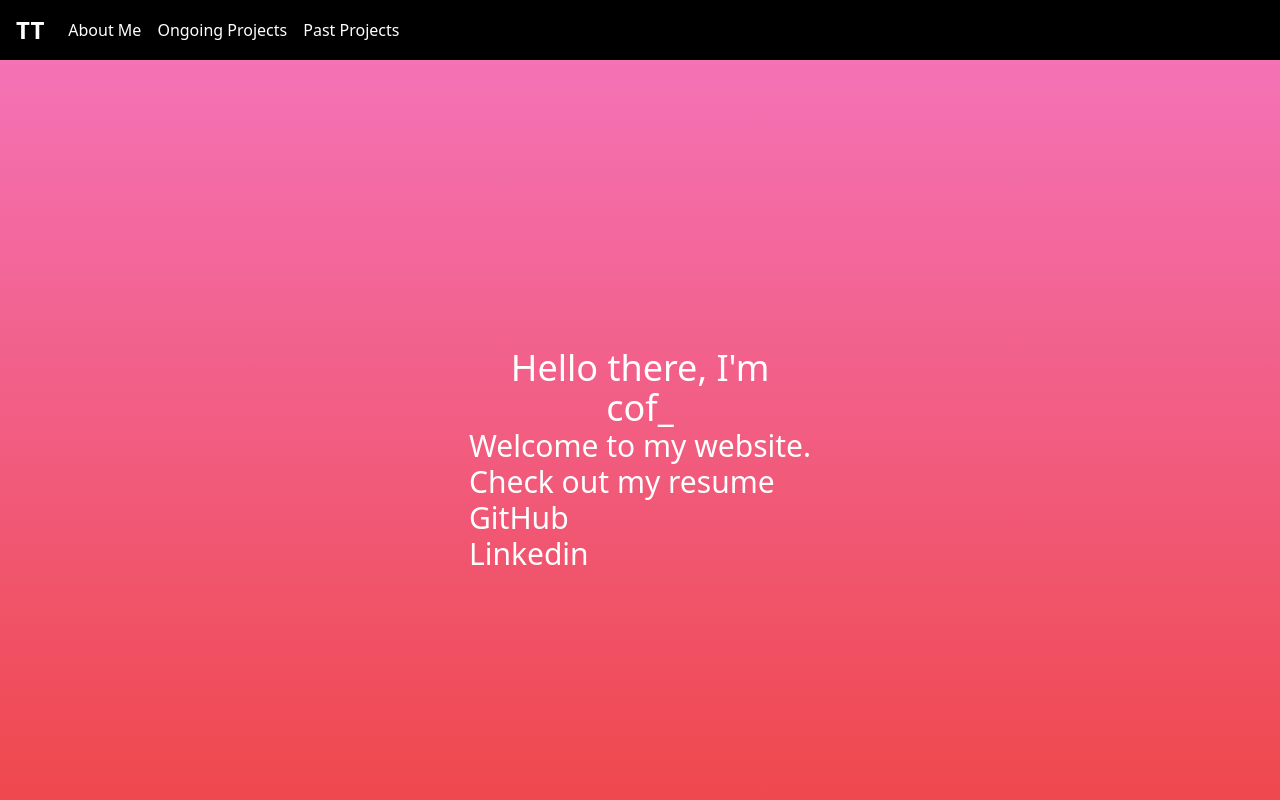
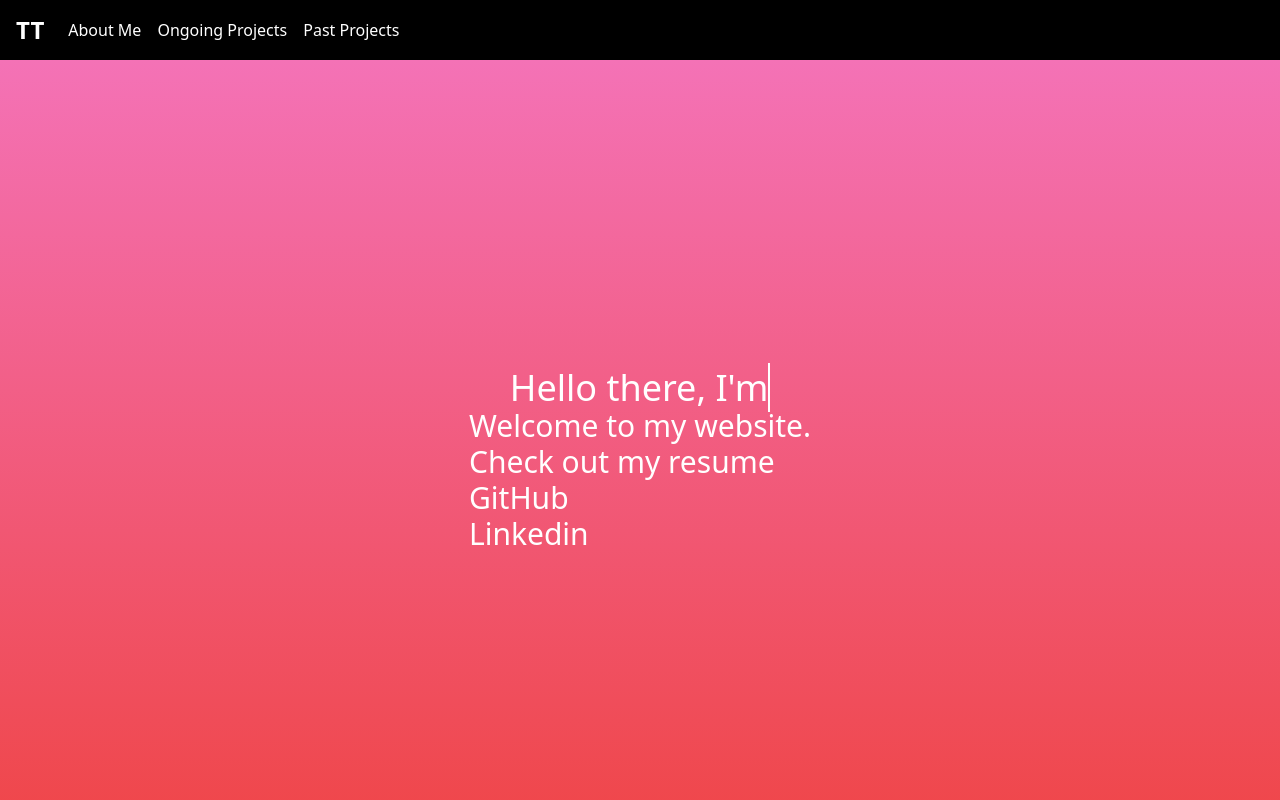
Before and after one commit to tuanmtran/react-portfolio, a React (Create React App) app in the folder react-portfolio/: page / in a window 1280 px wide. Shown: the top 800 px of the page. Built offline with nearby package versions, Linux system fonts and the light colour scheme.

Commit message:
Update Typer code

```diff
--- a/react-portfolio/src/components/Hero.js
+++ b/react-portfolio/src/components/Hero.js
@@ -1,20 +1,23 @@
 import React from "react"
-import CommandLineBox from "./Typer";
 
 class HeroSection extends React.Component {
   render() {
     return (
 
       <div class="font-sans text-4xl h-screen overflow-hidden relative flex flex-col justify-center items-center bg-gradient-to-t from-red-500 to-pink-400 text-white font-exo p-8">
-        <p class = ""> Hello there, I'm
+        <p class="Whitespace-pre"> Hello there, I'm
+          <a href="" class="typewrite" data-period="1000" data-type='[ " Tuan", " Tony", " excited to work with you!", " coffee dependent", " a non-stack dev"]'>
+              <span class="wrap"></span>
+          </a>
+
         </p>
-        <CommandLineBox></CommandLineBox>
-        <p class="flex flex-col text-3xl"> Welcome to my website.
-        <a class="text-3xl resume" href="">Check out my resume</a>
-        <a class="text-3xl Links" href="https://github.com/tuanmtran"> GitHub </a>
-        <a class="text-3xl Links" href="https://www.linkedin.com/in/tuan-m-tran/"> Linkedin</a>
-        </p>
-
+        <div>
+          <p class="flex flex-col text-3xl"> Welcome to my website.
+            <a class="text-3xl resume" href="">Check out my resume</a>
+            <a class="text-3xl Links" href="https://github.com/tuanmtran"> GitHub </a>
+            <a class="text-3xl Links" href="https://www.linkedin.com/in/tuan-m-tran/"> Linkedin</a>
+          </p>
+        </div>
       </div>
     )
   }
@@ -23,7 +26,7 @@ var TxtType = function (el, toRotate, period) {
   this.toRotate = toRotate;
   this.el = el;
   this.loopNum = 0;
-  this.period = parseInt(period, 10) || 2000;
+  this.period = parseInt(period, 10) || 1000;
   this.txt = '';
   this.tick();
   this.isDeleting = false;
@@ -42,7 +45,7 @@ TxtType.prototype.tick = function () {
   this.el.innerHTML = '<span class="wrap">' + this.txt + '</span>';
 
   var that = this;
-  var delta = 130 - Math.random() * 100;
+  var delta = 100 - Math.random() * 100;
 
   if (this.isDeleting) { delta /= 2; }
 
--- a/react-portfolio/src/components/Typer.js
+++ /dev/null
@@ -1,46 +0,0 @@
-import { sample } from 'lodash';
-import { useState } from 'react';
-import Typist from 'react-typist';
-
-const Words = [
-  'Tuan',
-  'Tony',
-  'excited to work with you!',
-  'a developer',
-  'coffee dependent',
-];
-
-const CommandLineBox = () => {
-  const [content, setContent] = useState('');
-  const [previousContent, setPreviousContent] = useState('');
-
-  const shuffleContent = () => {
-    setPreviousContent(content);
-    let newContent = sample(Words);
-    while (newContent === previousContent) {
-      newContent = sample(Words);
-    }
-    setContent(newContent);
-  };
-
-  const InfiniteTyping = () => (
-    <Typist
-      cursor={{ element: '_' }}
-      avgTypingDelay={40}
-      stdTypingDelay={10}
-      onTypingDone={() => {
-        shuffleContent();
-      }}
-    >
-      {content}
-      <Typist.Backspace count={content.length} delay={600} />
-      <Typist.Delay ms={200} />
-    </Typist>
-  );
-
-  return (
-      <InfiniteTyping />
-  );
-};
-
-export default CommandLineBox;
```
